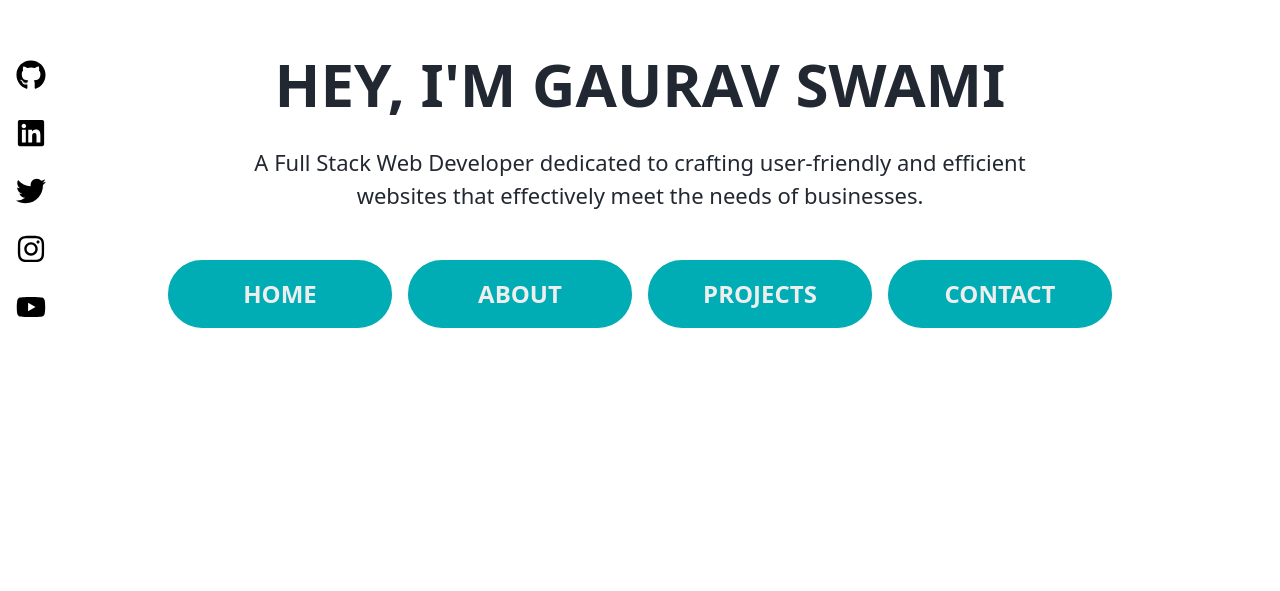
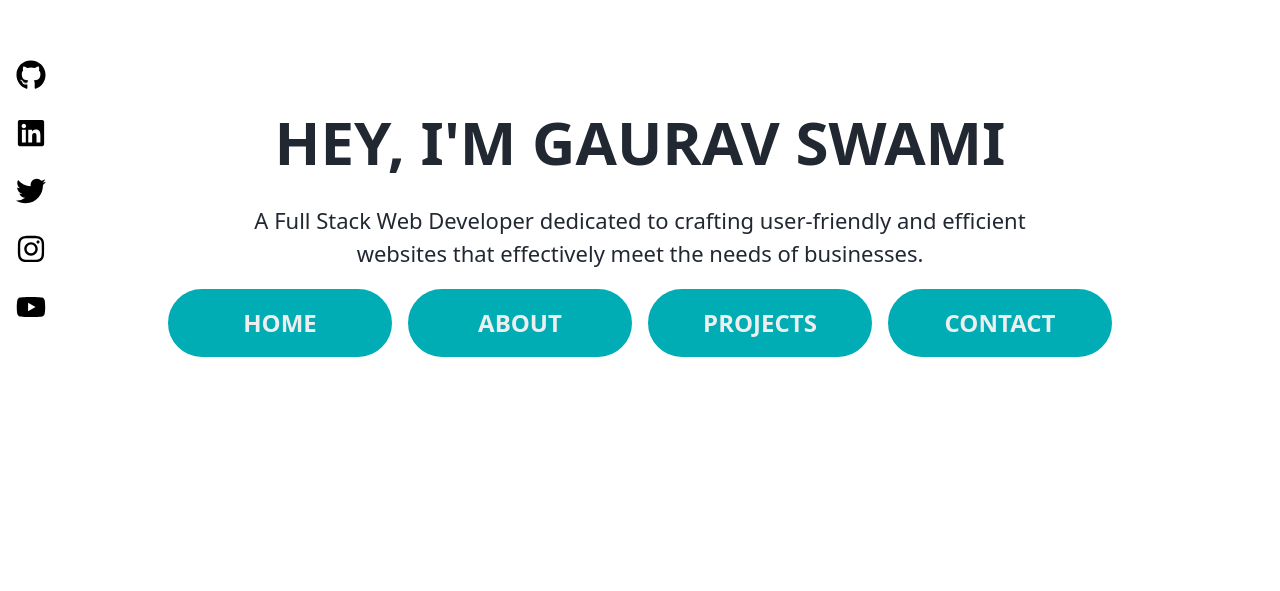
Before and after one commit to Gaurav-Swami/portfolio, a Next.js app: page / in a window 1280 px wide. Shown: the part 209-800 px from the top of the page. Built offline with nearby package versions, Linux system fonts and the light colour scheme.

Commit message:
header placement

```diff
--- a/src/app/layout.tsx
+++ b/src/app/layout.tsx
@@ -1,4 +1,4 @@
-// import Header from "@/components/Header";
+import Header from "@/components/Header";
 import "./globals.css";
 import Footer from "@/components/Footer";
 
@@ -11,7 +11,7 @@ export default function RootLayout({
     <html lang="en">
       <body className="  z-10 ">
 
-        {/* <Header /> */}
+        <Header />
         {children}
         <Footer/>
       </body>
--- a/src/app/page.tsx
+++ b/src/app/page.tsx
@@ -1,5 +1,6 @@
 import About from "@/components/About";
 import Contact from "@/components/Contact";
+
 import Hero from "@/components/Hero";
 import Projects from "@/components/Projects";
 // import Image from "next/image";
@@ -7,6 +8,7 @@ import Projects from "@/components/Projects";
 export default function Home() {
   return (
     <div className="box-border">
+
       <Hero />
       <About />
       <Projects />
--- a/src/components/Header.tsx
+++ b/src/components/Header.tsx
@@ -1,16 +1,23 @@
-
-
 const Header: React.FC = () => {
+  const Button = ({ text, link }: { text: string; link: string }) => {
+    return (
+      <button className=" text-2xl text-primaryText bg-accent py-4 w-56 rounded-full font-bold sticky hover:text-accent hover:bg-primaryText border-2 transition-all border-accent">
+        <span className="text-center  ">{text}</span>
+        <span className="invisible absolute">{link}</span>
+        {/* <div className=" inline ">
+          <PiGreaterThanBold className="inline  " />
+        </div> */}
+      </button>
+    );
+  };
   return (
-    <div
-      className={`fixed left-0 right-0 bg-white py-6 flex justify-center w-full text-xl transition-opacity duration-300 `}
-    >
-      <ul className="flex gap-x-8 text-black">
-        <li className="hover:opacity-65 cursor-pointer">HOME</li>
-        <li className="hover:opacity-65 cursor-pointer">ABOUT</li>
-        <li className="hover:opacity-65 cursor-pointer">PROJECTS</li>
-        <li className="hover:opacity-65 cursor-pointer">CONTACTS</li>
-      </ul>
+    <div className="flex  items-center justify-center w-full gap-x-4 mt-12 absolute top-[450px]">
+      {/* <div className=""> */}
+        <Button text={"HOME"} link={"xxx"} />
+        <Button text={"ABOUT"} link={"xxx"} />
+        <Button text={"PROJECTS"} link={"xxx"} />
+        <Button text={"CONTACT"} link={"xxx"} />
+      {/* </div> */}
     </div>
   );
 };
--- a/src/components/Hero.tsx
+++ b/src/components/Hero.tsx
@@ -80,12 +80,12 @@ export default function Hero() {
           websites that effectively meet the needs of businesses.
         </div>
         <Links />
-        <div className="flex justify-center gap-x-4 mt-12">
+        {/* <div className="flex justify-center gap-x-4 mt-12">
           <Button text={"HOME"} link={"xxx"} />
           <Button text={"ABOUT"} link={"xxx"} />
           <Button text={"PROJECTS"} link={"xxx"} />
           <Button text={"CONTACT"} link={"xxx"} />
-        </div>
+        </div> */}
       </div>
     </div>
   );
```
